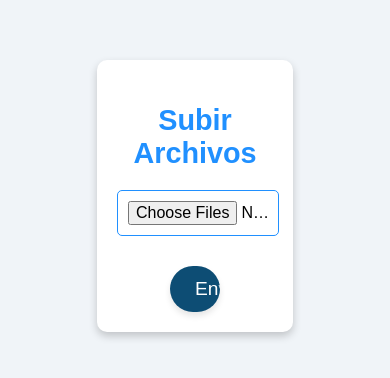
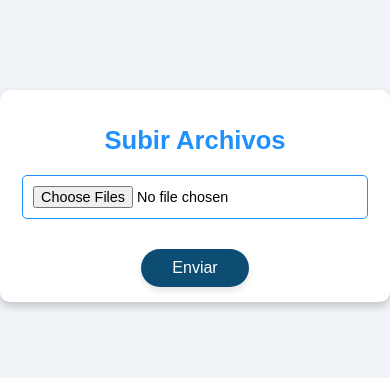
Before and after one commit to dev-GEENE/archivosCreditos, a website: page src/index.html in a window 390 px wide. Shown: the part 226-604 px from the top of the page. Drawn offline with Linux system fonts and the light colour scheme.

Commit message:
mejorar responsividad de la página de subir archivos

```diff
--- a/src/index.html
+++ b/src/index.html
@@ -9,8 +9,6 @@
 <body>
     <div class="container">
         <h2>Subir Archivos</h2>
-        <form id="uploadForm" method="POST" enctype="multipart/form-data">
-        <!-- Cambié el ID del formulario para evitar conflictos con el input de archivo -->
         <form id="fileform" method="POST" enctype="multipart/form-data">
             <div class="input-form">
                 <input type="file" id="fileInput" class="file-input" multiple accept>
--- a/src/styles.css
+++ b/src/styles.css
@@ -66,3 +66,23 @@ body {
     background-color: #0d4d74;
     transform: translateY(0);
 }
+
+@media (max-width: 600px) {
+    .container {
+        width: 95%;
+        padding: 15px;
+    }
+
+    .container h2 {
+        font-size: 1.6rem;
+    }
+
+    .file-input {
+        font-size: 0.9rem;
+    }
+
+    .botton input[type="submit"] {
+        padding: 10px 20px;
+        font-size: 1rem;
+    }
+}
```
